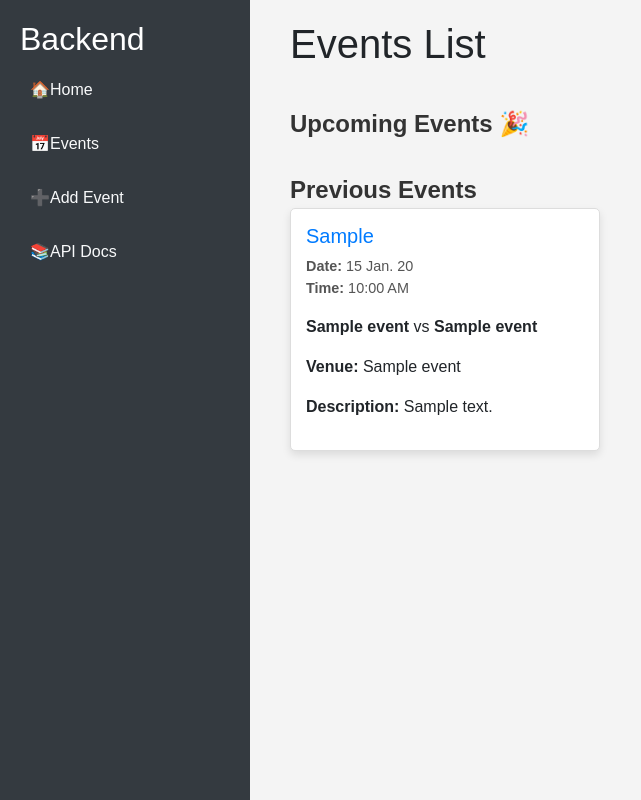
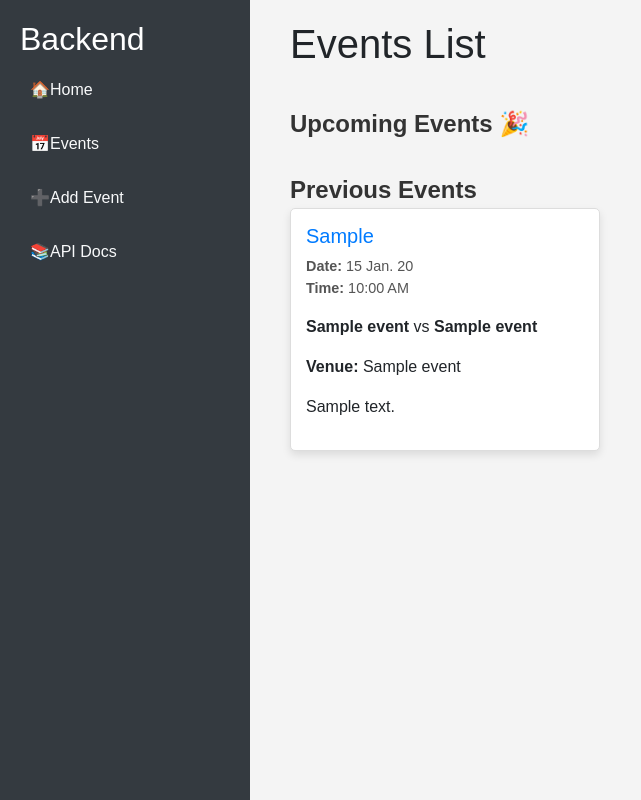
Before and after one commit to hu8813/coding_exercise_BE, a FastAPI app: template templates/events.html in a window 1280 px wide. Shown: the whole page, without its empty margins (0-641 px from the left). Run offline with FastAPI, Linux system fonts and the light colour scheme; the template is opened without the code that fills it: most values are stand-ins (such as "Sample title", 1, 10 or a date in 2020); parts of the project's set-up code (start-up, migrations or seed data) failed here and were passed over; some libraries are stand-ins or nearby versions.

Commit message:
maybe final

```diff
--- a/templates/events.html
+++ b/templates/events.html
@@ -166,7 +166,7 @@
                 </p>
                 <p><strong>Venue:</strong> {{ event.venue_name }}</p>
                 {% if event.description %}
-                    <p><strong>Description:</strong> {{ event.description }}</p>
+                    <p>{{ event.description }}</p>
                 {% endif %}
             </div>
         {% endif %}
```
